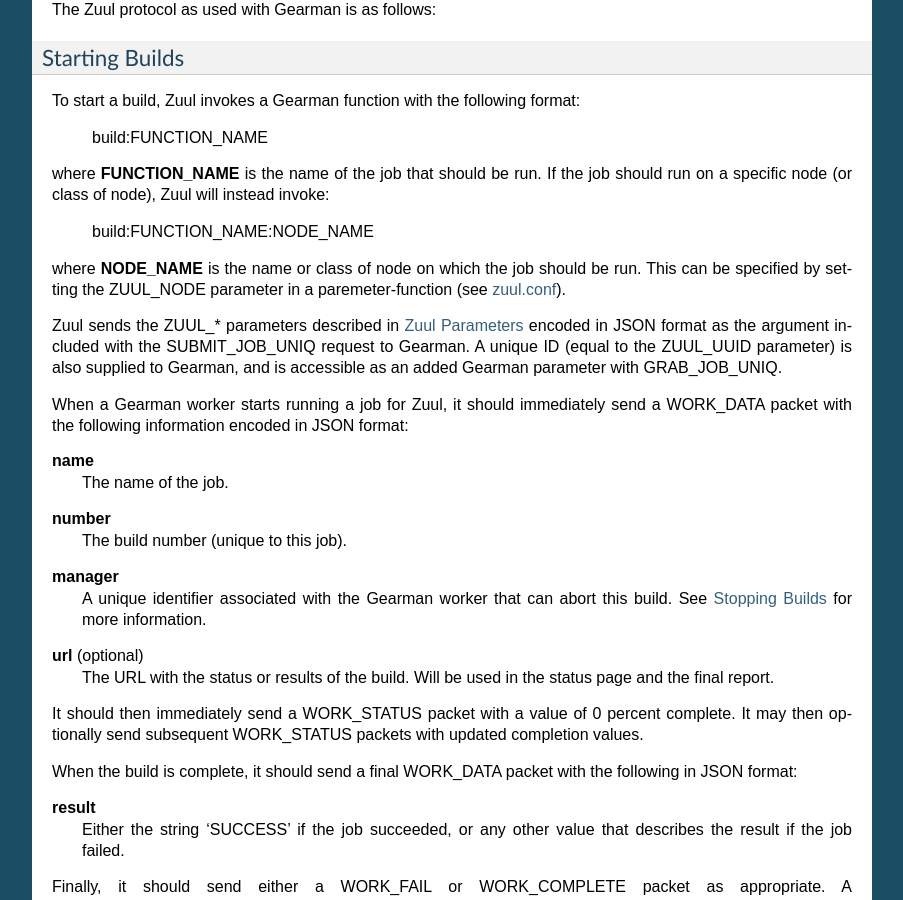
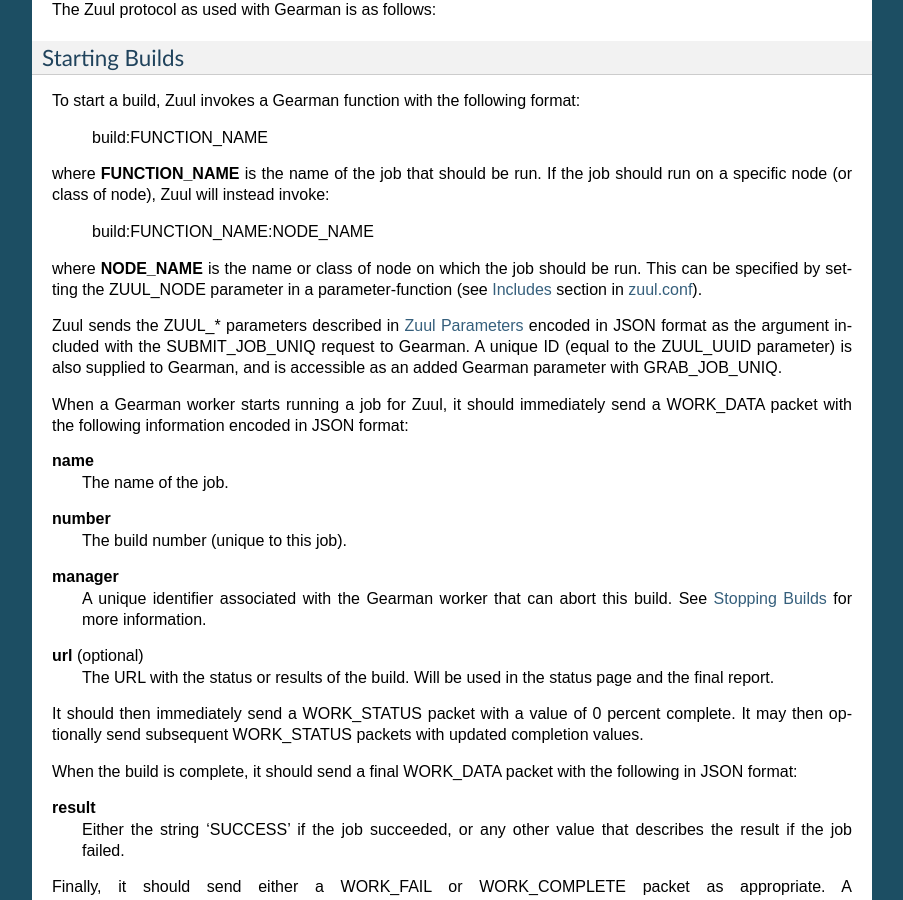
Before and after one commit to openstack-infra/zuul, a Sphinx documentation site: the page built from doc/source/launchers.rst, in a window 1280 px wide and 900 px high, scrolled down 2382 px. Shown: the whole window, without its empty margins (198-1101 px from the left). Built offline with Sphinx 7.4.7, drawn with Linux system fonts in a browser that asks for light colours.

Commit message:
doc: point directly to zuul.conf section
The launcher documentation about 'Starting Builds' evokes the
parameter-function in the zuul.conf documentation.  One had to goes down
a few pages until the 'Includes' subsection.  I have updated the
references to point directly to Includes, saving the reader sometime.

Also fixed a typo: paremeter -> parameter

Change-Id: I560f857b40a7cb989a71161f94e1fb0c8fd69293

```diff
--- a/doc/source/launchers.rst
+++ b/doc/source/launchers.rst
@@ -164,7 +164,8 @@
 
 where **NODE_NAME** is the name or class of node on which the job
 should be run.  This can be specified by setting the ZUUL_NODE
-parameter in a paremeter-function (see :ref:`zuulconf`).
+parameter in a parameter-function (see :ref:`includes` section in
+:ref:`zuulconf`).
 
 Zuul sends the ZUUL_* parameters described in `Zuul Parameters`_
 encoded in JSON format as the argument included with the
```
